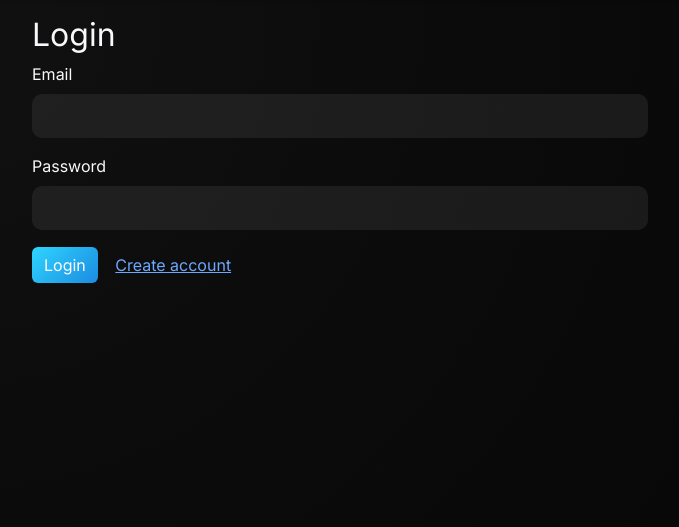
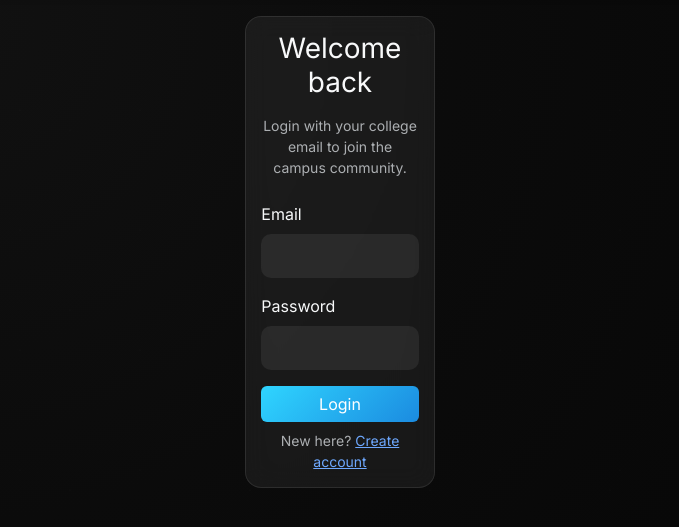
Before and after one commit to namanjasoria41/campusconnect, a Flask app: page /auth/login in a window 1280 px wide. Shown: the part 57-584 px from the top of the page, without its empty margins (300-979 px from the left). Run offline with Flask 3, Linux system fonts and the light colour scheme.

Commit message:
Update login.html

```diff
--- a/app/templates/auth/login.html
+++ b/app/templates/auth/login.html
@@ -1,7 +1,16 @@
 {% extends "base.html" %}
 {% block title %}Login - CampusConnect{% endblock %}
 {% block content %}
-<h2>Login</h2>
+
+<div class="row justify-content-center">
+  <div class="col-md-6 col-lg-4">
+
+    <div class="glass-card auth-card">
+      <h3 class="mb-3 text-center">Welcome back</h3>
+      <p class="text-muted small text-center mb-4">
+        Login with your college email to join the campus community.
+      </p>
+
       <form method="post">
         <div class="mb-3">
           <label class="form-label">Email</label>
@@ -11,7 +20,16 @@
           <label class="form-label">Password</label>
           <input class="form-control" name="password" type="password" required>
         </div>
-  <button class="btn btn-primary">Login</button>
-  <a class="btn btn-link" href="{{ url_for('auth.register') }}">Create account</a>
+        <button class="btn btn-primary w-100 mb-2">Login</button>
+
+        <div class="text-center small">
+          <span class="text-muted">New here?</span>
+          <a href="{{ url_for('auth.register') }}">Create account</a>
+        </div>
       </form>
+    </div>
+
+  </div>
+</div>
+
 {% endblock %}
```
Lines whose indentation alone changed are shown as unchanged.
